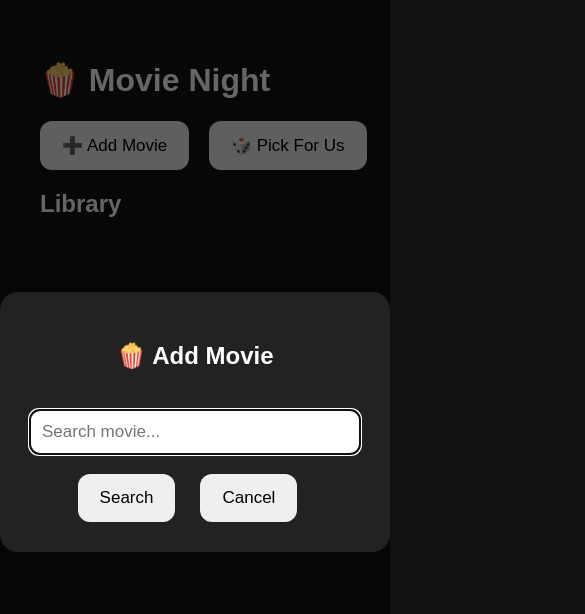
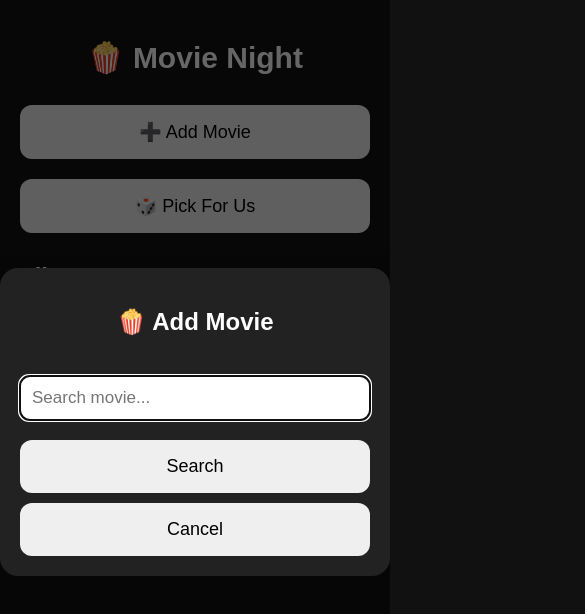
Before and after one commit to harifmusician-arch/-for-pri, a website: page movie/movie.html in a window 390 px wide. Both pictures are taken after a click on the button "➕ Add Movie". Shown: the top 614 px of the page, 585 px wide, since content can reach past the window. Drawn offline with nearby package versions, Linux system fonts and the light colour scheme; no server answers.

```diff
--- a/movie/movie.css
+++ b/movie/movie.css
@@ -155,3 +155,89 @@
     justify-content:center;
 
 }
+
+/* ===========================
+MOBILE
+=========================== */
+
+@media (max-width:768px){
+
+    .container{
+
+        width:100%;
+
+        padding:20px;
+
+        box-sizing:border-box;
+
+    }
+
+    h1{
+
+        font-size:30px;
+
+        text-align:center;
+
+    }
+
+    button{
+
+        width:100%;
+
+        margin:10px 0;
+
+        font-size:18px;
+
+        padding:16px;
+
+    }
+
+    #movieList{
+
+        display:grid;
+
+        grid-template-columns:1fr 1fr;
+
+        gap:15px;
+
+    }
+
+    .movie{
+
+        width:auto;
+
+        padding:12px;
+
+    }
+
+    .poster{
+
+        width:100%;
+
+        max-width:150px;
+
+    }
+
+    .modal-content{
+
+        width:90%;
+
+        padding:20px;
+
+    }
+
+    .modal-buttons{
+
+        flex-direction:column;
+
+    }
+
+    .modal-buttons button{
+
+        width:100%;
+
+        margin:0;
+
+    }
+
+}
```
